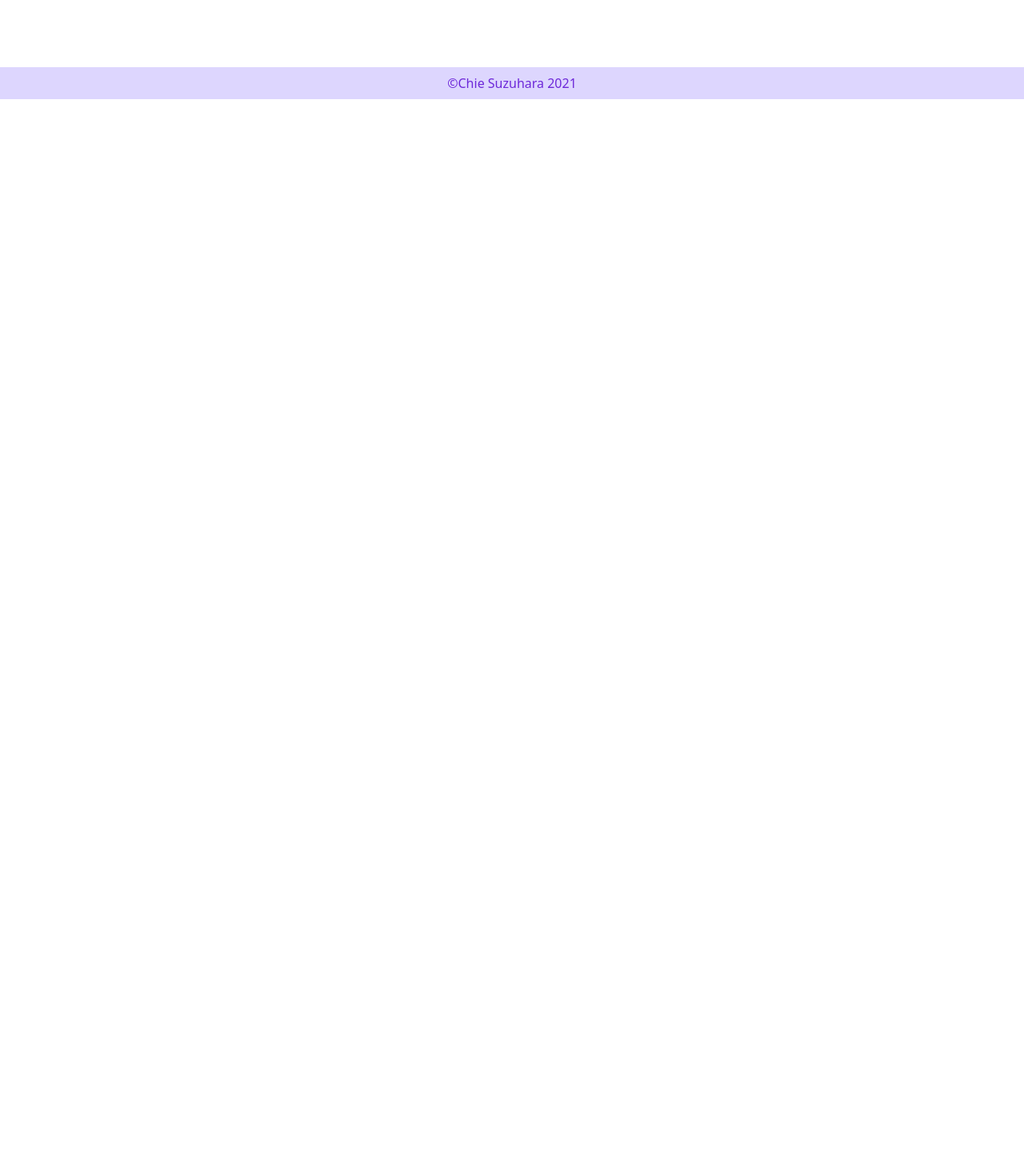
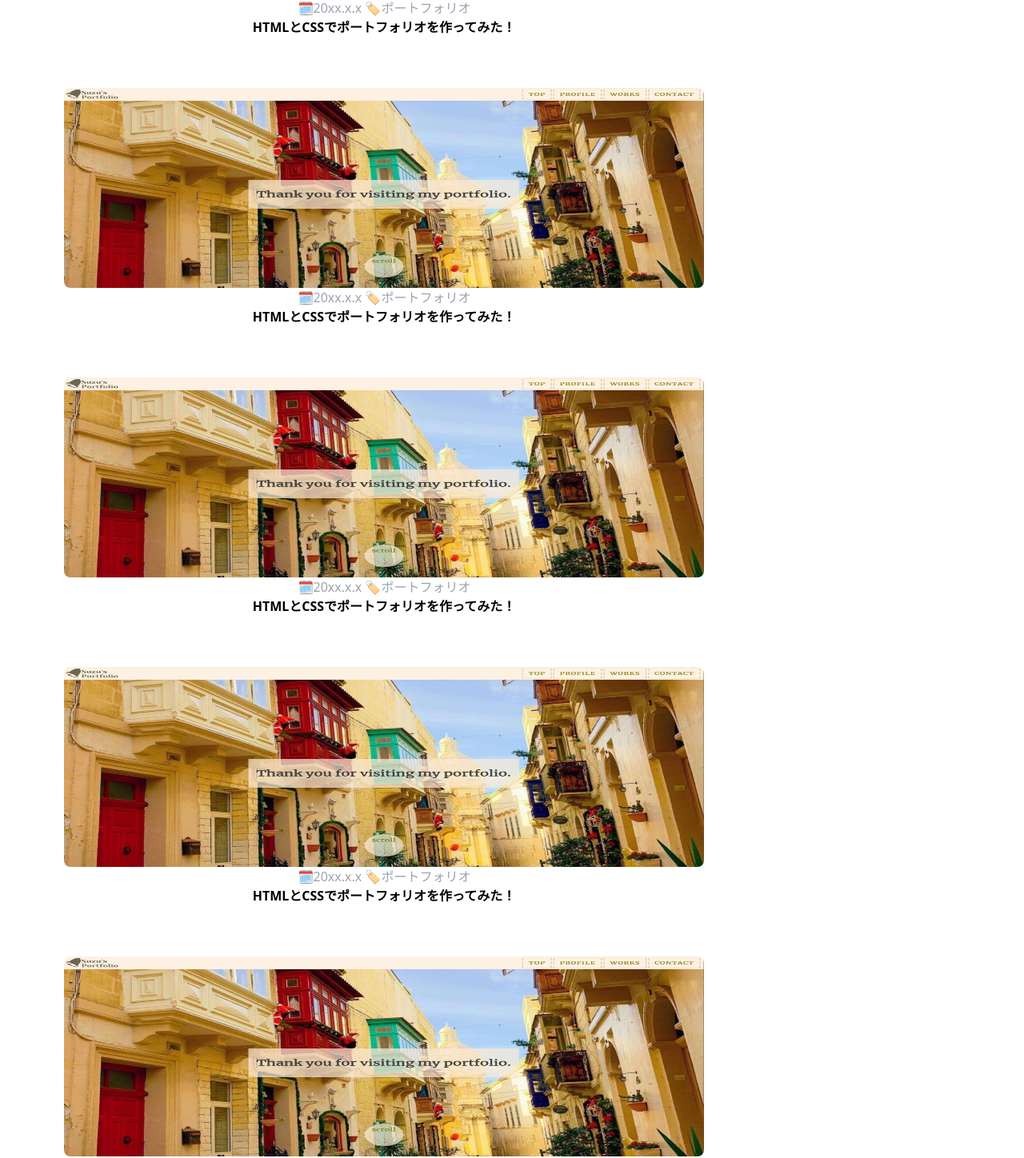
Before and after one commit to suzu1997/my-blog-site, a Next.js app: page / in a window 1280 px wide. Shown: the part 676-2124 px from the top of the page at 80% size. Before the commit the page ends 800 px from the top, so only its background shows below. Built offline with nearby package versions, Linux system fonts and the light colour scheme.

Commit message:
✨ ブログ一覧部分のコンポーネントを作成

```diff
--- /dev/null
+++ b/src/components/BlogItem.tsx
@@ -0,0 +1,14 @@
+import Image from 'next/image';
+import { VFC } from 'react';
+
+export const BlogItem: VFC = () => {
+  return (
+    <div className='grid '>
+      <Image src='/portfolio-site.jpg' alt='アイキャッチ画像' width={300} height={250} className='rounded-lg'/>
+      <div>
+        <div className='text-gray-400'>🗓20xx.x.x  🏷ポートフォリオ</div>
+        <div className='font-bold'>HTMLとCSSでポートフォリオを作ってみた！</div>
+      </div>
+    </div>
+  );
+};
--- /dev/null
+++ b/src/components/BlogList.tsx
@@ -0,0 +1,15 @@
+import { VFC } from 'react';
+import { BlogItem } from './BlogItem';
+
+export const BlogList: VFC = () => {
+  return (
+    <div className='text-center w-3/4 grid grid-cols-blogs gap-16 p-20'>
+      <BlogItem />
+      <BlogItem />
+      <BlogItem />
+      <BlogItem />
+      <BlogItem />
+      <BlogItem />
+    </div>
+  );
+};
```
